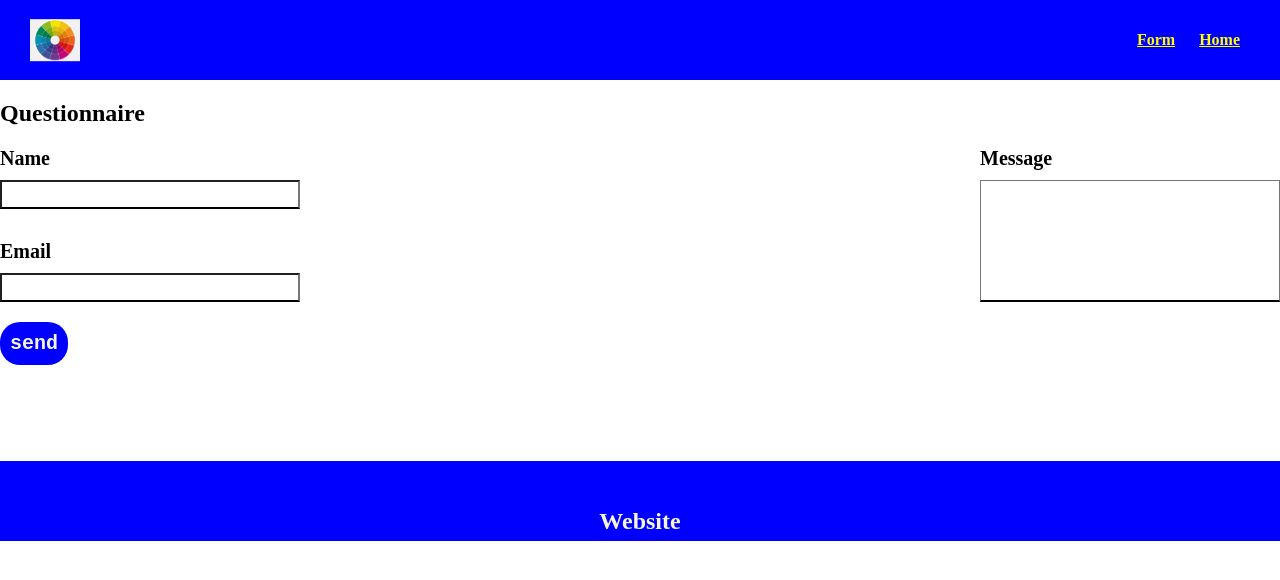
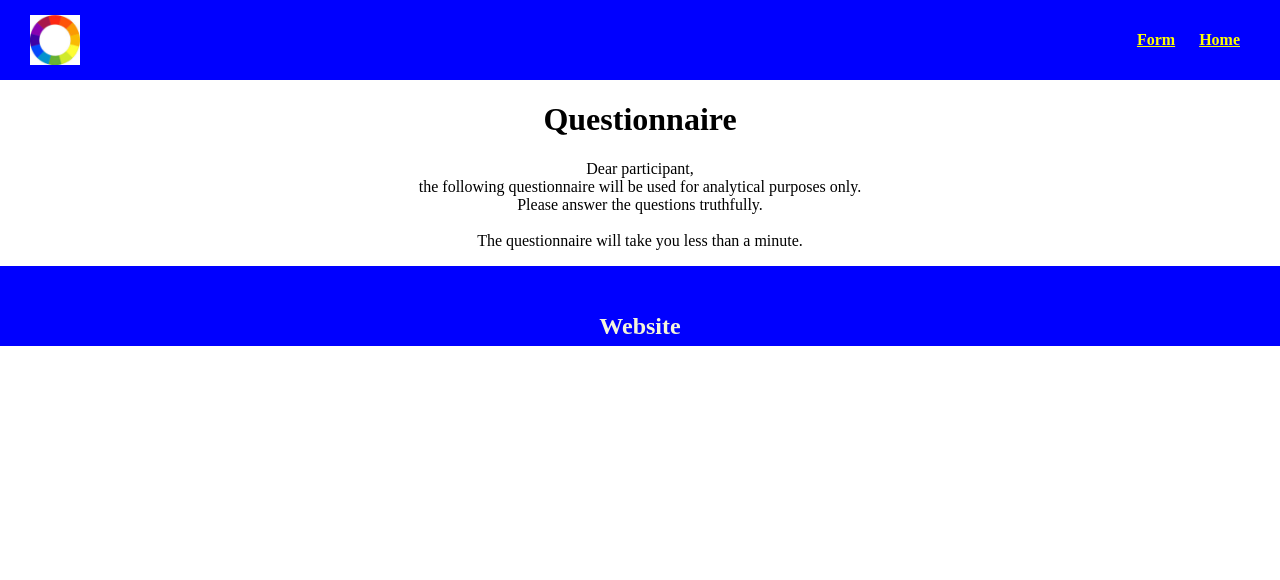
Before and after one commit to LauraKotalczyk/ovd-project-website, a plain HTML site: page form.html in a window 1280 px wide. Drawn offline with Linux system fonts and the light colour scheme.

Commit message:
small changes to questionnaire

```diff
--- a/css/style.css
+++ b/css/style.css
@@ -110,3 +110,11 @@ footer h2{
     transform: translate(-50%,-50%);
     color: beige;
 }
+
+/*
+    STYLE FOR FORM.HTML ----------------------------------------------
+*/
+
+.justified {
+    text-align: justify, center;
+}
--- a/form.html
+++ b/form.html
@@ -9,13 +9,25 @@
 </head>
 <body>
     <header>
-        <a href="/"> <img src="img/log.png"></a>
+        <a href="/"> <img src="img/logo.jpg"></a>
         <ul>
             <li><a href="form.html">Form</a></li>
             <li><a href="index.html">Home</a></li>
         </ul>
     </header>
 
+    <center><h1>Questionnaire</h1></center>
+    <center>
+        <p class = "justified">
+        Dear participant, <br>
+        the following questionnaire will be used for analytical purposes only.<br>
+        Please answer the questions truthfully.
+        <br> <br>
+        The questionnaire will take you less than a minute.
+        </p>
+    </center>
+
+    <!-- Write your comments here
     <div class="form" id="form">
         <h2 class="title-category">Questionnaire</h2>
         <div class="form-contact-container">
@@ -35,7 +47,7 @@
                     </div>
                 </div>
                 <div class="form-bottom">
-                    <input type="submit" name="send" value="send">
+                    <input type="submit" name="send" value="Submit">
                 </div>
             </form>
 
@@ -48,6 +60,7 @@
 
     </div>
 </div>
+-->
 <footer>
     <h2>Website</h2>
 </footer>
```
